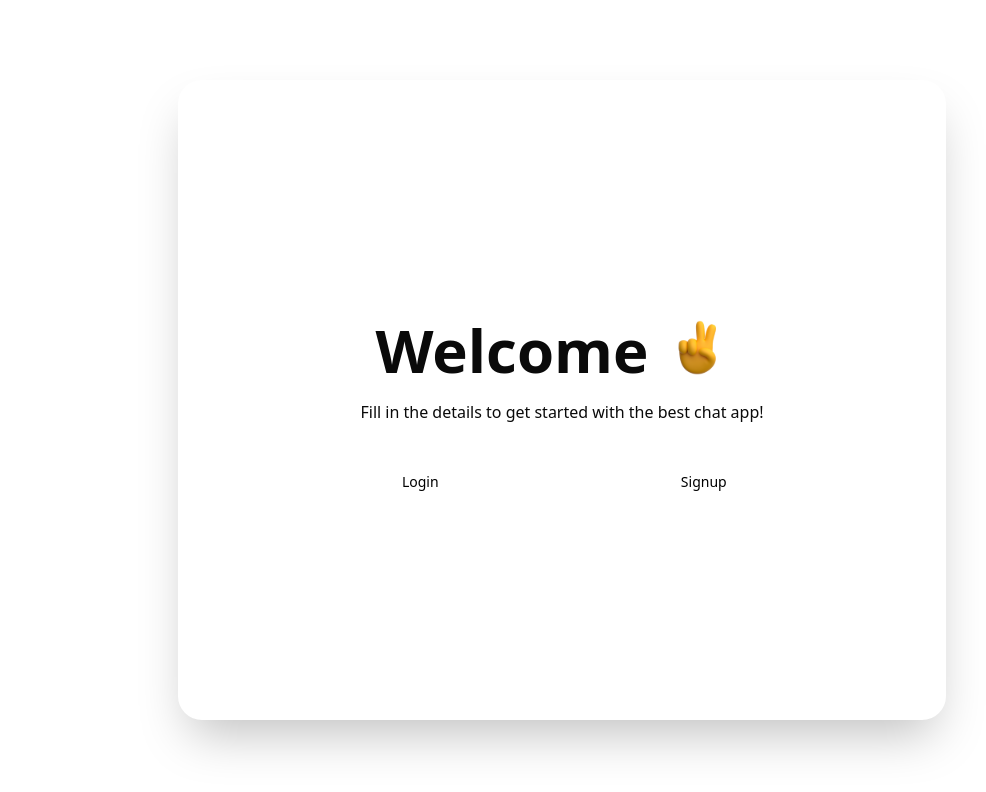
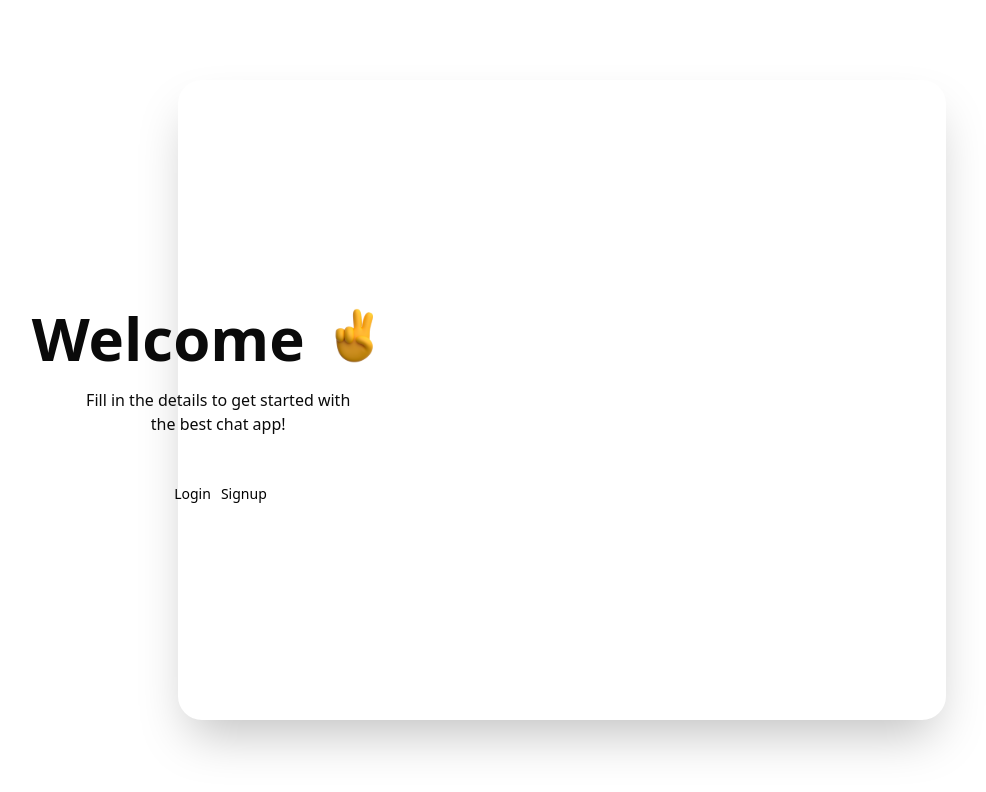
Before and after one commit to arturican/chat, a React (Vite) app: page /auth in a window 1280 px wide. Shown: the top 792 px of the page, without its empty margins (78-1064 px from the left). Built offline with nearby package versions, Linux system fonts and the light colour scheme.

Commit message:
тест переноса в className-3

```diff
--- a/src/pages/auth/Auth.tsx
+++ b/src/pages/auth/Auth.tsx
@@ -13,7 +13,7 @@ export const Auth = () => {
   const handleSigup = async () => {};
   return (
     <div className="flex h-[100vh] w-[100vw] items-center justify-center">
-      <div className="text-opacity-90 grid h-[80vh] w-[80vw] rounded-3xl border-2 border-white bg-white shadow-2xl md:w-[90vw] lg:w-[70vw] xl:w-[60vw] xl:grid-cols-1">
+      <div className="text-opacity-90 grid h-[80vh] w-[80vw] rounded-3xl border-2 border-white bg-white shadow-2xl md:w-[90vw] lg:w-[70vw] xl:w-[60vw] xl:grid-cols-10">
         <div className="flex flex-col items-center justify-center gap-10">
           <div className="flex flex-col items-center justify-center">
             <div className="flex items-center justify-center">
```
